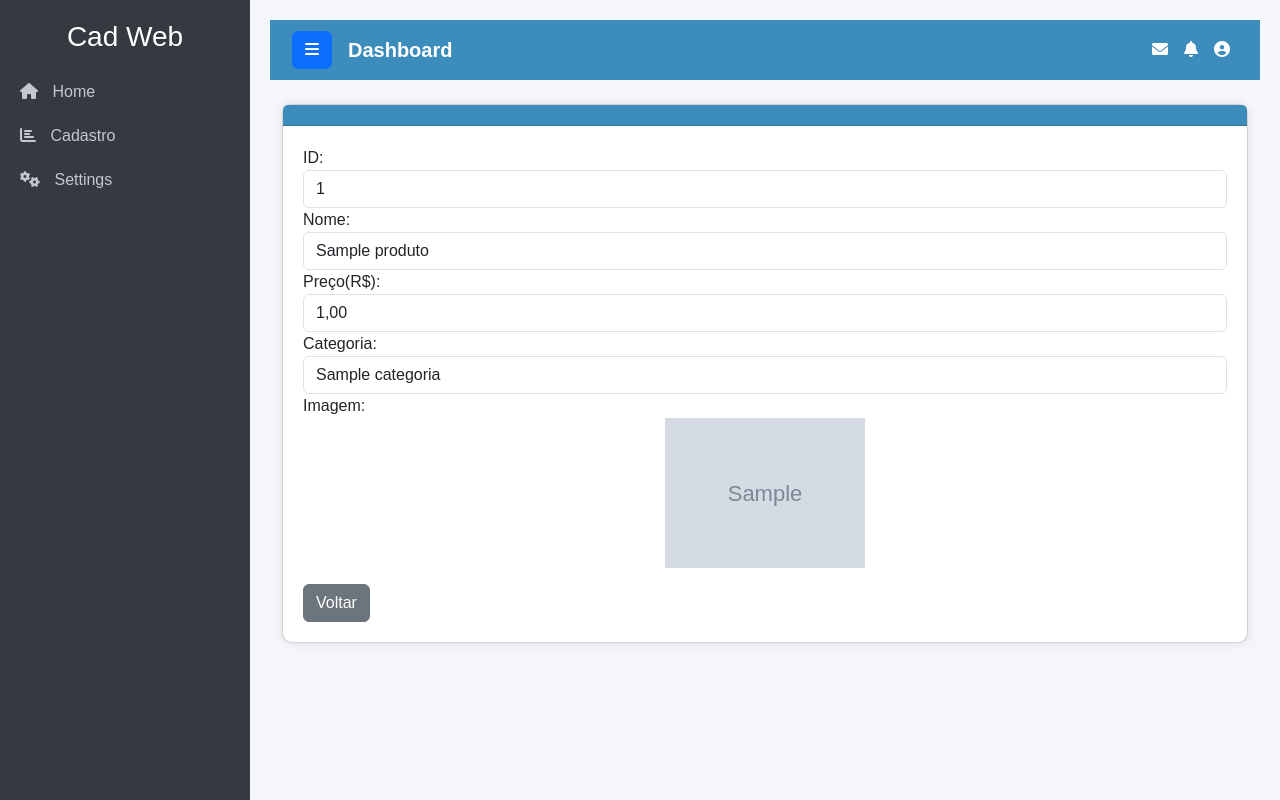
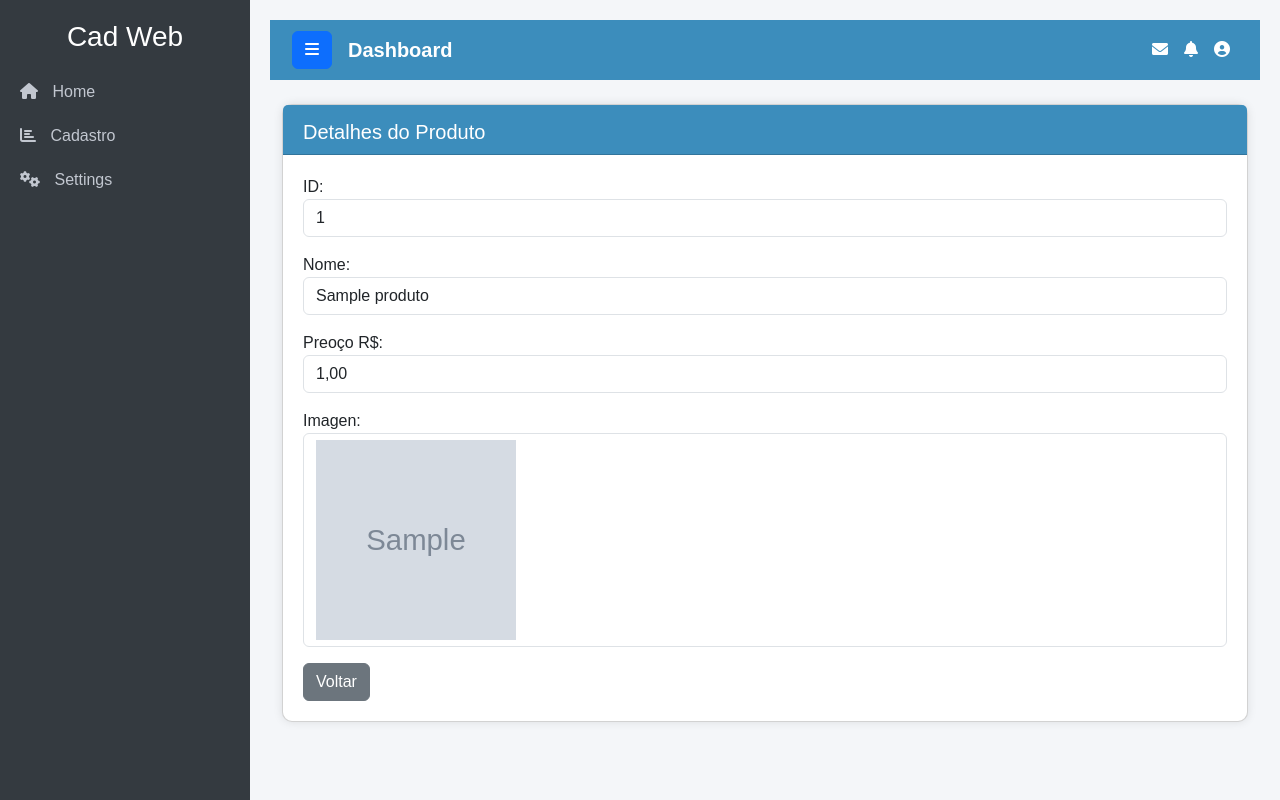
Before and after one commit to lucascardlima/cadweb, a Django app: page /produto/detalhes/1/ in a window 1280 px wide. Run offline with Django 4.2, Linux system fonts and the light colour scheme; tables that the repository leaves empty hold one stand-in row (values such as "Sample post"); grey boxes marked "Sample" are stand-in pictures; some libraries are stand-ins or nearby versions.

Commit message:
atividade

```diff
--- a/home/models.py
+++ b/home/models.py
@@ -31,3 +31,15 @@ class Produto(models.Model):
 
     def __str__(self):
         return self.nome
+
+    @property
+    def estoque(self):
+        estoque_item, flag_created = Estoque.objects.get_or_create(Produto=self, defaults={'qtde': 0})
+        return estoque_item
+
+class Estoque(models.Model):
+    produto = models.ForeignKey(Produto, on_delete=models.CASCADE)
+    qtde = models.IntegerField()
+
+    def __str__(self):
+        return f'{self.produto.nome} - Quantidade: {self.qtde}'
--- a/home/urls.py
+++ b/home/urls.py
@@ -20,6 +20,7 @@ urlpatterns = [
     path('produto/', views.produto, name="produto"),
     path('produto/form_produto/', views.form_produto, name="form_produto"),
     path('produto/detalhes/<int:id>/', views.detalhes_produto, name="detalhes_produto"),
+    path('produto/estoque/<int:id>/', views.ajustar_estoque, name="ajustr_estoque"),
     path('editar_produto/<int:id>/', views.editar_produto, name="editar_produto"),
     path('produto/excluir/<int:id>/', views.excluir_produto, name='excluir_produto'),
 ]
--- a/home/views.py
+++ b/home/views.py
@@ -193,3 +193,17 @@ def excluir_produto(request, id):
         return redirect('produto')
 
     return render(request, 'produto/confirmar_exclusao.html', {'produto': produto})
+
+def ajustar_estoque(request, id):
+    produto = produto = Produto.objects.get(pk=id)
+    estoque = produto.estoque # pega o objeto estoque relacionado ao produto
+    if request.method == 'POST':
+        form = EstoqueForm(request.POST, instance=estoque)
+        if form.is_valid():
+            estoque = form.save()
+            lista = []
+            lista.append(estoque.produto)
+            return render(request, 'produto/lista.html', {'lista': lista})
+    else:
+         form = EstoqueForm(instance=estoque)
+    return render(request, 'produto/estoque.html', {'form': form,})
--- a/templates/produto/detalhes.html
+++ b/templates/produto/detalhes.html
@@ -1,44 +1,37 @@
 {% extends 'base.html' %}
 
-{% block titulo %} Detalhes do Produto {% endblock %}
+{% block titulo  %} Contato {% endblock %}
 
-{% block conteudo %}
-<form>
-    {% csrf_token %}
-    {{ form.as_p }}
-    <div class="form-group">
-        <label for="id">ID:</label>
-        <input type="text" class="form-control" id="id" value="{{ produto.id }}" readonly>
-    </div>
+{% block titulo_conteudo %} Detalhes do Produto {% endblock %}
 
-    <div class="form-group">
-        <label for="nome">Nome:</label>
-        <input type="text" class="form-control" id="nome" value="{{ produto.nome }}" readonly>
-    </div>
+{% block conteudo  %}
 
-    <div class="form-group">
-        <label for="ordem">Preço(R$):</label>
-        <input type="text" class="form-control" id="ordem" value="{{ produto.preco }}" readonly>
-    </div>
+<p>
+   <label >ID:</label><br>
+   <span class="form-control">{{produto.id}}</span>
 
-    <div class="form-group">
-        <label for="ordem">Categoria:</label>
-        <input type="text" class="form-control" id="ordem" value="{{ produto.categoria }}" readonly>
-    </div>
+</p>
 
-    <div class="form-group">
-        <label for="imagem">Imagem:</label>
-        <div class="d-flex justify-content-center">
-            {% if produto.img_base64 %}
-                <img src="{{ produto.img_base64 }}" class="img-fluid" style="max-width: 200px; max-height: 200px;">
-            {% else %}
-                <p>Imagem não disponível.</p>
-            {% endif %}
-        </div>
-    </div>
+<p>
+   <label >Nome:</label><br>
+   <span class="form-control">{{produto.nome}}</span>
+</p>
 
-    <div class="mt-3">
-        <a href="{% url 'produto' %}" class="btn btn-secondary">Voltar</a>
-    </div>
+<p>
+   <label >Preoço R$:</label><br>
+   <span class="form-control">{{produto.preco}}</span>
+</p>
+
+<p>
+   <label >Imagen:</label><br>
+   <span class="form-control">
+      <img  src="{{produto.img_base64}} " width="200" height="200">
+    </span>
+</p>
+
+ <div class="mt-3">
+    <a href="{% url 'produto' %}" class="btn btn-secondary">Voltar</a>
+</div>
+
 </form>
 {% endblock %}
--- a/templates/produto/lista.html
+++ b/templates/produto/lista.html
@@ -18,7 +18,7 @@
         <th>Nome</th>
         <th>Preço(R$)</th>
         <th>Categoria</th>
-        <th>Qtd.</th>
+        <th>Qtde</th>
          <th>Ações</th>
       </tr>
     </thead>
@@ -30,10 +30,10 @@
         <td>{{ produto.nome }}</td>
         <td>{{ produto.preco}}</td>
         <td>{{ produto.categoria }}</td>
-        <td></td>
+        <td>{{ produto.estoque.qtde }}</td>
         <td>
           <button onclick="location='{% url 'detalhes_produto' produto.id %}'" class="btn btn-info btn-sm">Detalhes </button>
-          <a href="#" class="btn btn-success btn-sm">Estoque</a>
+          <a href="{% url 'ajustar_estoque' produto.id %}" class="btn btn-success btn-sm">Estoque</a>
           <a href="{% url 'editar_produto' produto.id %}" class="btn btn-warning btn-sm">Editar</a>
           <a href="{% url 'excluir_produto' produto.id %}" class="btn btn-danger btn-sm"
           onclick="return confirm('Tem certeza que deseja remover este registro?');">Remover</a>
```
Also changed, not shown: home/forms.py (+10 -0 lines), templates/produto/estoque.html (added, +20 -0 lines), home/migrations/0004_estoque.py (added).
